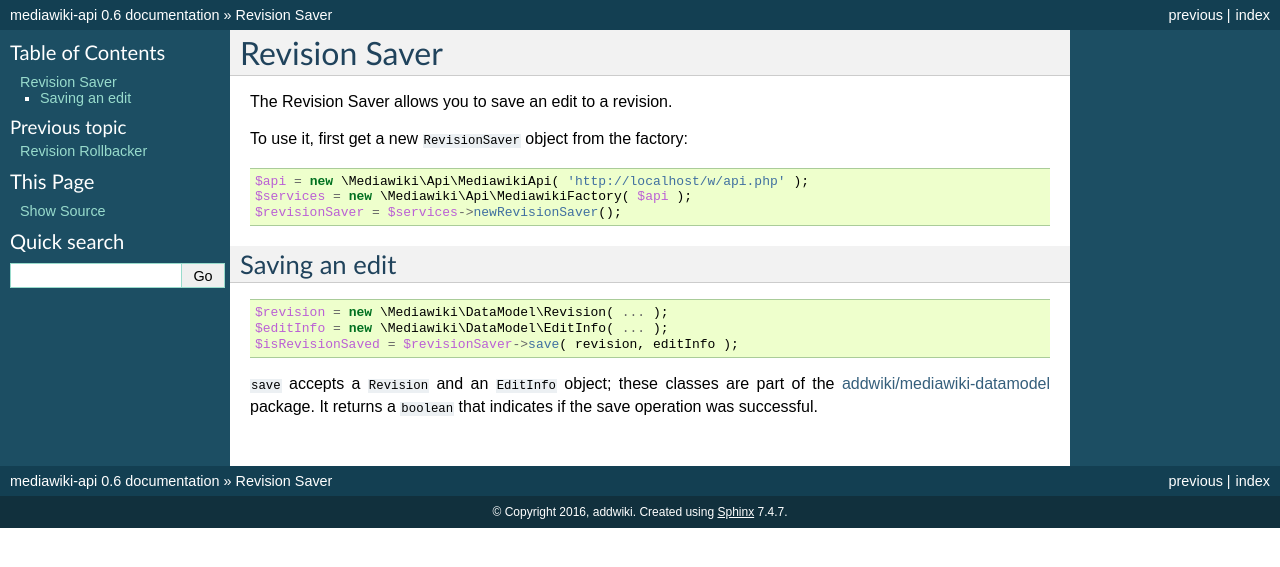
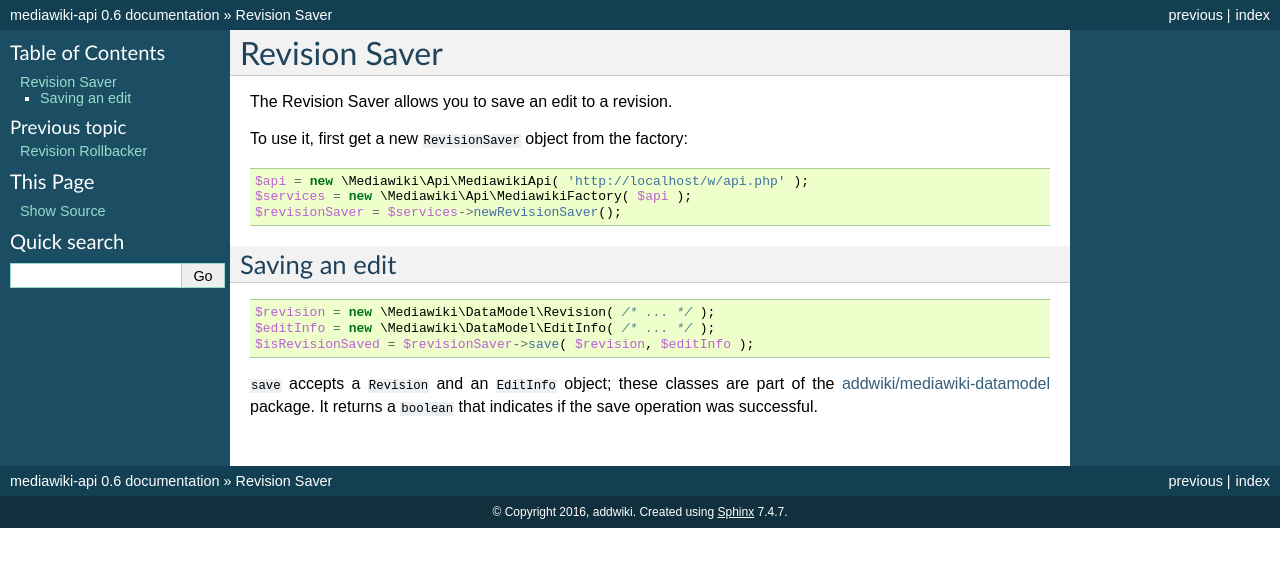
Before and after one commit to addwiki/mediawiki-api, a Sphinx documentation site: the page built from docs/revision_saver.rst, in a window 1280 px wide. Shown: the top 567 px of the page. Built offline with Sphinx 7.4.7, drawn with Linux system fonts in a browser that asks for light colours.

Commit message:
Fix syntax errors

```diff
--- a/docs/revision_deleter.rst
+++ b/docs/revision_deleter.rst
@@ -17,8 +17,8 @@ Deleting a revision
 
 .. code-block:: php
 
-   $revision = new \Mediawiki\DataModel\Revision( ... );
-   $isRevisionDeleted = $revisionDeleter->delete( revision );
+   $revision = new \Mediawiki\DataModel\Revision( /* ... */ );
+   $isRevisionDeleted = $revisionDeleter->delete( $revision );
 
 ``delete`` accepts a ``Revision`` object; this class is part of the `addwiki/mediawiki-datamodel`_ package. It returns a ``boolean`` that indicates if the delete operation was successful.
 
--- a/docs/revision_patroller.rst
+++ b/docs/revision_patroller.rst
@@ -17,8 +17,8 @@ Patrolling a revision
 
 .. code-block:: php
 
-   $revision = new \Mediawiki\DataModel\Revision( ... );
-   $isRevisionPatrolled = $revisionPatroller->patrol( revision );
+   $revision = new \Mediawiki\DataModel\Revision( /* ... */ );
+   $isRevisionPatrolled = $revisionPatroller->patrol( $revision );
 
 ``patrol`` accepts a ``Revision`` object; this class is part of the `addwiki/mediawiki-datamodel`_ package. It returns a ``boolean`` that indicates if the patrol operation was successful.
 
--- a/docs/revision_restorer.rst
+++ b/docs/revision_restorer.rst
@@ -17,8 +17,8 @@ Restoring a revision
 
 .. code-block:: php
 
-   $revision = new \Mediawiki\DataModel\Revision( ... );
-   $isRevisionRestored = $revisionRestorer->restore( revision );
+   $revision = new \Mediawiki\DataModel\Revision( /* ... */ );
+   $isRevisionRestored = $revisionRestorer->restore( $revision );
 
 ``restore`` accepts a ``Revision`` object; this class is part of the `addwiki/mediawiki-datamodel`_ package. It returns a ``boolean`` that indicates if the restore operation was successful.
 
--- a/docs/revision_rollbacker.rst
+++ b/docs/revision_rollbacker.rst
@@ -17,9 +17,9 @@ Rollback a revision
 
 .. code-block:: php
 
-   $revision = new \Mediawiki\DataModel\Revision( ... );
-   $title = new \Mediawiki\DataModel\Title( ... );
-   $isRevisionRollbacked = $revisionRollbacker->rollback( revision, title );
+   $revision = new \Mediawiki\DataModel\Revision( /* ... */ );
+   $title = new \Mediawiki\DataModel\Title( /* ... */ );
+   $isRevisionRollbacked = $revisionRollbacker->rollback( $revision, $title );
 
 ``rollback`` accepts a ``Revision`` and a ``Title`` object; these classes are part of the `addwiki/mediawiki-datamodel`_ package. It returns a ``boolean`` that indicates if the rollback operation was successful.
 
--- a/docs/revision_saver.rst
+++ b/docs/revision_saver.rst
@@ -17,9 +17,9 @@ Saving an edit
 
 .. code-block:: php
 
-   $revision = new \Mediawiki\DataModel\Revision( ... );
-   $editInfo = new \Mediawiki\DataModel\EditInfo( ... );
-   $isRevisionSaved = $revisionSaver->save( revision, editInfo );
+   $revision = new \Mediawiki\DataModel\Revision( /* ... */ );
+   $editInfo = new \Mediawiki\DataModel\EditInfo( /* ... */ );
+   $isRevisionSaved = $revisionSaver->save( $revision, $editInfo );
 
 ``save`` accepts a ``Revision`` and an ``EditInfo`` object; these classes are part of the `addwiki/mediawiki-datamodel`_ package. It returns a ``boolean`` that indicates if the save operation was successful.
 
--- a/docs/revision_undoer.rst
+++ b/docs/revision_undoer.rst
@@ -3,7 +3,7 @@ Revision Undoer
 
 The Revision Undoer allows you to undo a certain revision in a wiki.
 
-To use it, first get a new RevisionUndoer object from the factory:
+To use it, first get a new ``RevisionUndoer`` object from the factory:
 
 .. code-block:: php
 
@@ -17,8 +17,8 @@ Undoing a revision
 
 .. code-block:: php
 
-   $revision = new \Mediawiki\DataModel\Revision( ... );
-   $isRevisionUndone = $revisionUndoer->undo( revision );
+   $revision = new \Mediawiki\DataModel\Revision( /* ... */ );
+   $isRevisionUndone = $revisionUndoer->undo( $revision );
 
 ``undo`` accepts a ``Revision`` object; this class is part of the `addwiki/mediawiki-datamodel`_ package. It returns a ``boolean`` that indicates if the undo operation was successful.
 
```
